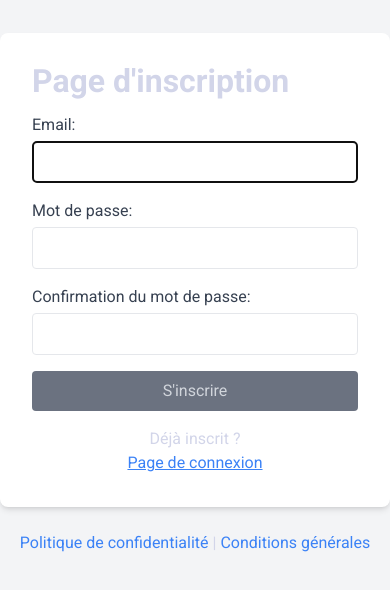
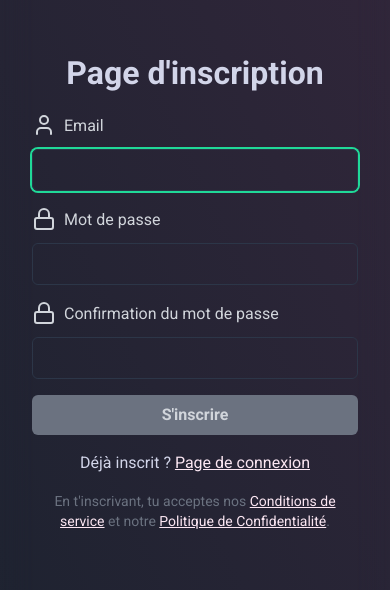
Before and after one commit to Tsundoku-group/frontend, a Next.js app: page /register in a window 390 px wide. Shown: the part 128-718 px from the top of the page. Built offline with nearby package versions, Linux system fonts and the light colour scheme; no server answers.

Commit message:
some css

```diff
--- a/src/app/(auth)/login/actions.tsx
+++ b/src/app/(auth)/login/actions.tsx
@@ -11,7 +11,7 @@ interface LoginResponse {
     email: string;
     isVerified: boolean;
     token?: string;
-    profileData?: Profile;
+    profileData: Profile | null;
     error?: string;
 }
 
@@ -39,6 +39,7 @@ export async function HandleLogin(email: string, password: string): Promise<Logi
                 userId: 0,
                 email: "",
                 isVerified: false,
+                profileData: null,
                 error: errorMessage
             };
         }
@@ -69,6 +70,7 @@ export async function HandleLogin(email: string, password: string): Promise<Logi
             userId: 0,
             email: "",
             isVerified: false,
+            profileData: null,
             error: 'An unexpected error occurred',
         };
     }
--- a/src/app/(auth)/login/page.tsx
+++ b/src/app/(auth)/login/page.tsx
@@ -2,7 +2,7 @@
 
 import React, {useState} from "react";
 import {useRouter} from "next/navigation";
-import {Eye, EyeOff, User, Lock, OctagonAlert, ArrowRight} from "lucide-react";
+import {Eye, EyeOff, User, Lock, OctagonAlert, Command} from "lucide-react";
 import {HandleLogin} from "@/app/(auth)/login/actions";
 import {useAuthContext} from "@/context/authContext";
 import {useProfile} from "@/context/profileContext";
@@ -61,19 +61,49 @@ export default function LoginPage() {
     };
 
     return (
-        <section className="min-h-screen flex flex-col items-center justify-center bg-gray-100">
-            <div className="w-full max-w-md bg-white p-8 rounded-lg shadow-md">
+        <section className="grid grid-cols-1 lg:grid-cols-2 min-h-screen bg-tertiary-black text-text-white">
+            <div className="hidden lg:flex items-end justify-start bg-secondary-black relative p-12">
+                <div className="absolute top-16 left-8 flex items-center space-x-2 z-20">
+                    <Command className="w-6 h-6 text-pink-100"/>
+                    <h4 className="text-lg font-bold text-pink-100">Tsundoku</h4>
+                </div>
+                <div className="absolute inset-0 opacity-30">
+                    <img
+                        src=""
+                        alt=""
+                        className="object-cover w-full h-full"
+                    />
+                </div>
+
+                <div className="relative z-10 text-left max-w-sm">
+                    <h1 className="text-xl font-semibold text-white mb-2">
+                        Le réseau social pour lecteurs
+                    </h1>
+                    <p className="text-sm text-gray-400 leading-relaxed">
+                        Où ta pile à lire va enfin pouvoir se rétrécir !
+                    </p>
+                    <span className="block mt-4 text-xs text-gray-500 italic">
+                        - Sofia Davis
+                    </span>
+                </div>
+            </div>
+
+            <div className="relative flex items-center justify-center">
+                <div className="absolute inset-0  backdrop-blur-lg rounded-lg"/>
+                <div className="absolute inset-0 bg-gradient-to-bl from-pink-500 to-tertiary-black opacity-10"/>
+
+                <div className="relative w-full max-w-md  p-8 z-10">
                     <h1 className="text-2xl font-bold mb-6 text-center">Bienvenue</h1>
                     {errMsg && (
-                    <div className="flex items-center bg-red-100 text-red-700 p-4 mb-4 rounded-md">
+                        <div className="flex items-center bg-red-500 text-white p-3 mb-4 rounded-md">
                             <OctagonAlert className="mr-2"/>
                             <span>{errMsg}</span>
                         </div>
                     )}
                     <form onSubmit={handleSubmit}>
                         <div className="mb-4">
-                        <label className="block text-gray-700">
-                            <User className="inline-block mr-2"/>
+                            <label className="block text-gray-300 mb-2">
+                                <User className="inline-block mr-2 mb-1"/>
                                 Email
                             </label>
                             <input
@@ -82,12 +112,12 @@ export default function LoginPage() {
                                 value={email}
                                 onChange={(e) => setEmail(e.target.value)}
                                 required
-                            className="w-full px-3 py-2 border rounded-md focus:outline-none focus:ring focus:border-blue-300"
+                                className="w-full px-4 py-2 bg-transparent border border-secondary rounded-md text-white focus:outline-none focus:ring-2 focus:ring-green-highlight"
                             />
                         </div>
                         <div className="mb-6">
-                        <label className="block text-gray-700">
-                            <Lock className="inline-block mr-2"/>
+                            <label className="block text-gray-300 mb-2">
+                                <Lock className="inline-block mr-2 mb-1"/>
                                 Mot de passe
                             </label>
                             <div className="relative">
@@ -97,10 +127,10 @@ export default function LoginPage() {
                                     value={pwd}
                                     onChange={(e) => setPwd(e.target.value)}
                                     required
-                                className="w-full px-3 py-2 border rounded-md focus:outline-none focus:ring focus:border-blue-300"
+                                    className="w-full px-4 py-2 bg-transparent border border-secondary rounded-md text-white focus:outline-none focus:ring-2 focus:ring-green-highlight"
                                 />
                                 <div
-                                className="absolute inset-y-0 right-0 pr-3 flex items-center cursor-pointer"
+                                    className="absolute inset-y-0 right-0 pr-3 flex items-center text-gray-400 cursor-pointer"
                                     onClick={() => setShowPassword(!showPassword)}
                                 >
                                     {showPassword ? <EyeOff/> : <Eye/>}
@@ -109,41 +139,36 @@ export default function LoginPage() {
                         </div>
                         <button
                             type="submit"
-                        className="w-full bg-blue-500 text-white py-2 rounded-md hover:bg-blue-600 transition-colors"
+                            className="w-full bg-pink-100 text-primary-black font-bold py-2 rounded-md hover:bg-opacity-90 transition-colors"
                         >
                             Se connecter
-                        <ArrowRight className="inline-block ml-2"/>
                         </button>
                     </form>
+
                     <button
                         onClick={handleRegisterRedirect}
-                    className="w-full mt-4 bg-gray-500 text-white py-2 rounded-md hover:bg-gray-600 transition-colors"
+                        className="w-full mt-4 bg-gray-700 text-white py-2 rounded-md hover:bg-gray-600 transition-colors"
                     >
                         S&apos;inscrire
                     </button>
+
                     <button
                         onClick={handleForgotPasswordRedirect}
-                    className="w-full mt-2 text-blue-500 hover:underline"
+                        className="w-full mt-2 text-pink-100 hover:underline"
                     >
                         Mot de passe oublié ?
                     </button>
+
+                    <div className="mt-4 text-sm text-center text-gray-500">
+                        En t&apos;inscrivant, tu acceptes nos&nbsp;
+                        <a href="#" onClick={handlePrivacyPolicyRedirect} className="text-pink-100 underline">
+                            Conditions de service
+                        </a> et notre&nbsp;
+                        <a href="#" onClick={handleTermsRedirect} className="text-pink-100 underline">
+                            Politique de Confidentialité
+                        </a>.
                     </div>
-            <div className="text-center mt-6">
-                <a
-                    href="#"
-                    onClick={handlePrivacyPolicyRedirect}
-                    className="text-blue-500 hover:underline"
-                >
-                    Politique de confidentialité
-                </a>
-                &nbsp;|&nbsp;
-                <a
-                    href="#"
-                    onClick={handleTermsRedirect}
-                    className="text-blue-500 hover:underline"
-                >
-                    Conditions générales
-                </a>
+                </div>
             </div>
         </section>
     );
--- a/src/app/(auth)/register/page.tsx
+++ b/src/app/(auth)/register/page.tsx
@@ -1,9 +1,9 @@
 'use client'
 
-import React, { useEffect, useRef, useState } from "react";
-import { CircleCheckBig, CircleX } from "lucide-react";
-import { useRouter } from "next/navigation";
-import { HandleRegister } from "@/app/(auth)/register/actions";
+import React, {useEffect, useRef, useState} from "react";
+import {CircleCheckBig, CircleX, Command, Lock, User} from "lucide-react";
+import {useRouter} from "next/navigation";
+import {HandleRegister} from "@/app/(auth)/register/actions";
 
 const EMAIL_REGEX: RegExp = /^[a-zA-Z0-9._%+-]+@[a-zA-Z0-9.-]+\.[a-zA-Z]{2,}$/;
 const PWD_REGEX: RegExp = /^(?=.*[a-z])(?=.*[A-Z])(?=.*[0-9])(?=.*[!@#$%]).{8,24}$/;
@@ -89,21 +89,49 @@ export default function RegisterPage() {
             {success ? (
                 router.push('/')
             ) : (
-                <section className="flex flex-col items-center justify-center min-h-screen bg-gray-100">
-                    <div className="w-full max-w-md p-8 bg-white rounded-lg shadow-md">
-                        <p ref={errRef} className={errMsg ? "text-red-500" : "hidden"}
-                           aria-live="assertive">{errMsg}</p>
-                        <h1 className="text-2xl font-bold mb-4">Page d&apos;inscription</h1>
+                <section className="grid grid-cols-1 lg:grid-cols-2 min-h-screen bg-tertiary-black text-text-white">
+                    <div className="hidden lg:flex items-end justify-start bg-secondary-black relative p-12">
+                        <div className="absolute top-16 left-8 flex items-center space-x-2 z-20">
+                            <Command className="w-6 h-6 text-pink-100"/>
+                            <h4 className="text-lg font-bold text-pink-100">Tsundoku</h4>
+                        </div>
+                        <div className="absolute inset-0 opacity-30">
+                            <img
+                                src=""
+                                alt=""
+                                className="object-cover w-full h-full"
+                            />
+                        </div>
+
+                        <div className="relative z-10 text-left max-w-sm">
+                            <h1 className="text-xl font-semibold text-white mb-2">
+                                Le réseau social pour lecteurs
+                            </h1>
+                            <p className="text-sm text-gray-400 leading-relaxed">
+                                Où ta pile à lire va enfin pouvoir se rétrécir !
+                            </p>
+                            <span className="block mt-4 text-xs text-gray-500 italic">
+                            - Sofia Davis
+                        </span>
+                        </div>
+                    </div>
+
+                    <div className="relative flex items-center justify-center">
+                        <div className="absolute inset-0  backdrop-blur-lg rounded-lg"/>
+                        <div className="absolute inset-0 bg-gradient-to-bl from-pink-500 to-tertiary-black opacity-10"/>
+
+                        <div className="relative w-full max-w-md p-8 z-10">
+                            <h1 className="text-2xl font-bold mb-6 text-center">Page d&apos;inscription</h1>
+
+                            <p ref={errRef} className={errMsg ? "text-red-500 mb-4" : "hidden"} aria-live="assertive">
+                                {errMsg}
+                            </p>
+
                             <form onSubmit={handleSubmit} className="space-y-4">
-                            <div>
-                                <label htmlFor="email" className="block text-gray-700">
-                                    Email:
-                                    <span className={validEmail ? "text-green-500 ml-2" : "hidden"}>
-                                        <CircleCheckBig size={20}/>
-                                    </span>
-                                    <span className={validEmail || !email ? "hidden" : "text-red-500 ml-2"}>
-                                        <CircleX size={20}/>
-                                    </span>
+                                <div className="relative">
+                                    <label htmlFor="email" className="block text-gray-300 mb-2">
+                                        <User className="inline-block mr-2 mb-1"/>
+                                        Email
                                     </label>
                                     <input
                                         type="text"
@@ -116,23 +144,28 @@ export default function RegisterPage() {
                                         aria-describedby="uidnote"
                                         onFocus={() => setEmailFocus(true)}
                                         onBlur={() => setEmailFocus(false)}
-                                    className="border rounded w-full p-2 mt-1"
+                                        className="w-full px-4 py-2 bg-transparent border border-secondary rounded-md text-white focus:outline-none focus:ring-2 focus:ring-green-highlight"
                                     />
-                                <p id="uidnote"
-                                   className={emailFocus && email && !validEmail ? "text-red-500" : "hidden"}>
+                                    <div className="absolute inset-y-0 mb-12 right-2 flex items-center space-x-2">
+                                        <span className={validEmail ? "text-green-highlight" : "hidden"}>
+                                            <CircleCheckBig size={20}/>
+                                        </span>
+                                        <span className={validEmail || !email ? "hidden" : "text-red-500"}>
+                                            <CircleX size={20}/>
+                                        </span>
+                                    </div>
+                                    <p
+                                        id="uidnote"
+                                        className={emailFocus && email && !validEmail ? "text-red-500 text-sm mt-2" : "hidden"}
+                                    >
                                         L&apos;adresse électronique doit être au format : example@domain.com.
                                     </p>
                                 </div>
 
-                            <div>
-                                <label htmlFor="pwd" className="block text-gray-700">
-                                    Mot de passe:
-                                    <span className={validPwd ? "text-green-500 ml-2" : "hidden"}>
-                                        <CircleCheckBig size={20}/>
-                                    </span>
-                                    <span className={validPwd || !pwd ? "hidden" : "text-red-500 ml-2"}>
-                                        <CircleX size={20}/>
-                                    </span>
+                                <div className="relative">
+                                    <label htmlFor="pwd" className="block text-gray-300 mb-2">
+                                        <Lock className="inline-block mr-2 mb-1"/>
+                                        Mot de passe
                                     </label>
                                     <input
                                         type="password"
@@ -143,27 +176,28 @@ export default function RegisterPage() {
                                         aria-describedby="pwdnote"
                                         onFocus={() => setPwdFocus(true)}
                                         onBlur={() => setPwdFocus(false)}
-                                    className="border rounded w-full p-2 mt-1"
+                                        className="w-full px-4 py-2 bg-transparent border border-secondary rounded-md text-white focus:outline-none focus:ring-2 focus:ring-green-highlight"
                                     />
-                                <p id="pwdnote" className={pwdFocus && pwd && !validPwd ? "text-red-500" : "hidden"}>
-                                    1. Le mot de passe doit contenir au moins une lettre minuscule.<br/>
-                                    2. Le mot de passe doit contenir au moins une lettre majuscule.<br/>
-                                    3. Le mot de passe doit contenir au moins un chiffre.<br/>
-                                    4. Le mot de passe doit contenir au moins un des caractères spéciaux suivants :
-                                    !@#$%.<br/>
-                                    5. Le mot de passe doit avoir une longueur comprise entre 8 et 24 caractères.<br/>
+                                    <div className="absolute inset-y-0 right-2 flex items-center space-x-2 mb-12">
+                                        <span className={validPwd ? "text-green-highlight" : "hidden"}>
+                                            <CircleCheckBig size={20}/>
+                                        </span>
+                                        <span className={validPwd || !pwd ? "hidden" : "text-red-500"}>
+                                            <CircleX size={20}/>
+                                        </span>
+                                    </div>
+                                    <p
+                                        id="pwdnote"
+                                        className={pwdFocus && pwd && !validPwd ? "text-red-500 text-sm mt-2" : "hidden"}
+                                    >
+                                        Le mot de passe doit inclure au moins 8 caractères, une majuscule, un chiffre et
+                                        un caractère spécial.
                                     </p>
                                 </div>
-
-                            <div>
-                                <label htmlFor="matchPwd" className="block text-gray-700">
-                                    Confirmation du mot de passe:
-                                    <span className={validMatch && matchPwd ? "text-green-500 ml-2" : "hidden"}>
-                                        <CircleCheckBig size={20}/>
-                                    </span>
-                                    <span className={validMatch || !matchPwd ? "hidden" : "text-red-500 ml-2"}>
-                                        <CircleX size={20}/>
-                                    </span>
+                                <div className="relative">
+                                    <label htmlFor="matchPwd" className="block text-gray-300 mb-2">
+                                        <Lock className="inline-block mr-2 mb-1"/>
+                                        Confirmation du mot de passe
                                     </label>
                                     <input
                                         type="password"
@@ -174,48 +208,53 @@ export default function RegisterPage() {
                                         aria-describedby="matchnote"
                                         onFocus={() => setMatchFocus(true)}
                                         onBlur={() => setMatchFocus(false)}
-                                    className="border rounded w-full p-2 mt-1"
+                                        className="w-full px-4 py-2 bg-transparent border border-secondary rounded-md text-white focus:outline-none focus:ring-2 focus:ring-green-highlight"
                                     />
-                                <p id="matchnote"
-                                   className={matchFocus && matchPwd && !validMatch ? "text-red-500" : "hidden"}>
-                                    Les mots de passe ne correspondent pas.<br/>
-                                    Veuillez vous assurer que les deux mots de passe sont identiques.
+                                    <div className="absolute inset-y-0 right-2 flex items-center space-x-2 mb-12">
+                                        <span className={validMatch && matchPwd ? "text-green-highlight" : "hidden"}>
+                                            <CircleCheckBig size={20}/>
+                                        </span>
+                                        <span className={validMatch || !matchPwd ? "hidden" : "text-red-500"}>
+                                            <CircleX size={20}/>
+                                        </span>
+                                    </div>
+                                    <p
+                                        id="matchnote"
+                                        className={matchFocus && matchPwd && !validMatch ? "text-red-500 text-sm mt-2" : "hidden"}
+                                    >
+                                        Les mots de passe ne correspondent pas.
                                     </p>
                                 </div>
 
                                 <button
                                     type="submit"
                                     disabled={!validEmail || !validPwd || !validMatch}
-                                className={`w-full p-2 rounded ${
+                                    className={`w-full py-2 rounded-md font-bold ${
                                         !validEmail || !validPwd || !validMatch
                                             ? "bg-gray-500 text-gray-300 cursor-not-allowed"
-                                        : "bg-blue-500 text-white"
+                                            : "bg-pink-100 text-primary-black hover:bg-opacity-90 transition-colors"
                                     }`}
                                 >
                                     S&apos;inscrire
                                 </button>
-                            <p className="mt-4 text-center">
-                                Déjà inscrit ?<br/>
-                                <a href="/login" className="text-blue-500 underline">Page de connexion</a>
-                            </p>
+
+                                <div className="mt-4 text-1xl text-center">
+                                    Déjà inscrit ?&nbsp;
+                                    <a href="/login" className="text-pink-100 underline">
+                                        Page de connexion
+                                    </a>
+                                </div>
                             </form>
+                            <div className="mt-4 text-sm text-center text-gray-500">
+                                En t&apos;inscrivant, tu acceptes nos&nbsp;
+                                <a href="#" onClick={handlePrivacyPolicyRedirect} className="text-pink-100 underline">
+                                    Conditions de service
+                                </a> et notre&nbsp;
+                                <a href="#" onClick={handleTermsRedirect} className="text-pink-100 underline">
+                                    Politique de Confidentialité
+                                </a>.
                             </div>
-                    <div className="text-center mt-6">
-                        <a
-                            href="#"
-                            onClick={handlePrivacyPolicyRedirect}
-                            className="text-blue-500 hover:underline"
-                        >
-                            Politique de confidentialité
-                        </a>
-                        &nbsp;|&nbsp;
-                        <a
-                            href="#"
-                            onClick={handleTermsRedirect}
-                            className="text-blue-500 hover:underline"
-                        >
-                            Conditions générales
-                        </a>
+                        </div>
                     </div>
                 </section>
             )}
```
Lines whose indentation alone changed are shown as unchanged.
